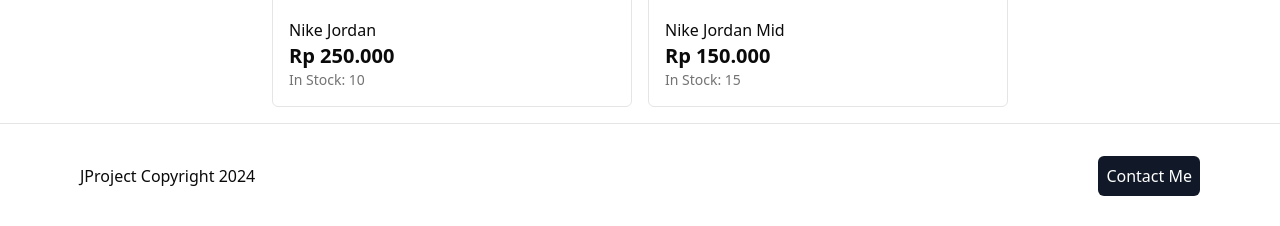
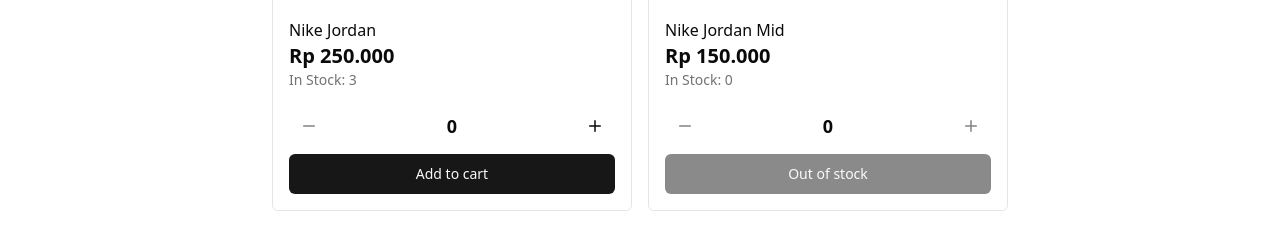
Before and after one commit to jayasaptr/jcomerce, a React (Vite) app: page / in a window 1280 px wide. Shown: the part 726-952 px from the top of the page. Built offline with nearby package versions, Linux system fonts and the light colour scheme.

Commit message:
feat:[MJ] learn state

```diff
--- a/src/App.jsx
+++ b/src/App.jsx
@@ -1,3 +1,5 @@
+/** @format */
+
 import { Box } from "./components/Box";
 import { Footer } from "./components/Footer";
 import { Header } from "./components/Header";
@@ -9,14 +11,14 @@
     image:
       "https://static.nike.com/a/images/c_limit,w_592,f_auto/t_product_v1/1419ed34-7762-420a-9f2a-2e2a65d5aba9/dunk-low-shoes-kKHp1z.png",
     price: 250000,
-    stock: 10,
+    stock: 3,
   },
   {
     name: "Nike Jordan Mid",
     image:
       "https://static.nike.com/a/images/c_limit,w_592,f_auto/t_product_v1/u_126ab356-44d8-4a06-89b4-fcdcc8df0245,c_scale,fl_relative,w_1.0,h_1.0,fl_layer_apply/63193ad7-3dcb-4ef9-a242-77126431b022/air-jordan-1-elevate-low-shoes-XlkVrM.png",
     price: 150000,
-    stock: 15,
+    stock: 0,
   },
 ];
 
@@ -34,17 +36,17 @@
   return (
     <>
       <Header />
-      <main className="min-h-[90vh] max-w-screen-md mx-auto px-4 mt-8">
-        <div className="pb-20 mx-auto text-center flex flex-col items-center max-w-3xl">
-          <h1 className="text-4xl font-bold tracking-tight text-gray-900 sm:text-6xl">
+      <main className='min-h-[90vh] max-w-screen-md mx-auto px-4 mt-8'>
+        <div className='pb-20 mx-auto text-center flex flex-col items-center max-w-3xl'>
+          <h1 className='text-4xl font-bold tracking-tight text-gray-900 sm:text-6xl'>
             Become a trand-setter with us.
           </h1>
-          <p className="mt-6 text-lg max-w-prose text-muted-foreground">
+          <p className='mt-6 text-lg max-w-prose text-muted-foreground'>
             Jproject provides you with the finest clothings and ensures your
             confidence throghout your days
           </p>
         </div>
-        <div className="grid grid-cols-2 gap-4">{product}</div>
+        <div className='grid grid-cols-2 gap-4'>{product}</div>
       </main>
       <Footer />
     </>
--- a/src/components/ProductCard.jsx
+++ b/src/components/ProductCard.jsx
@@ -1,16 +1,73 @@
+/** @format */
+
+import { Button } from "./ui/button";
+import { IoIosAdd, IoIosRemove } from "react-icons/io";
+import { useState } from "react";
+
 export const ProductCard = ({ image, name, price, stock }) => {
+  // let quantity = 0;
+
+  // const [message, setMessage] = useState("add to cart");
+
+  const [quantity, setQuantity] = useState(0);
+
+  const addToCart = () => {
+    setMessage("mantap");
+  };
+
+  const incrementQuantity = () => {
+    if (quantity < stock) {
+      setQuantity(quantity + 1);
+    }
+  };
+
+  const decrementQuantity = () => {
+    if (quantity != 0) {
+      setQuantity(quantity - 1);
+    }
+  };
   return (
-    <div className="p-4 border rounded-md md:max-w-96 flex flex-col gap-4">
-      <div className="aspect-square w-full overflow-hidden">
-        <img className="w-full" src={image} alt="product" />
+    <div className='p-4 border rounded-md md:max-w-96 flex flex-col gap-4'>
+      <div className='aspect-square w-full overflow-hidden'>
+        <img className='w-full' src={image} alt='product' />
       </div>
 
       <div>
-        <p className="text-base">{name}</p>
-        <p className="text-xl font-semibold">
+        <p className='text-base'>{name}</p>
+        <p className='text-xl font-semibold'>
           Rp {price.toLocaleString("id-ID")}
         </p>
-        <p className="text-muted-foreground text-sm">In Stock: {stock}</p>
+        <p className='text-muted-foreground text-sm'>In Stock: {stock}</p>
+      </div>
+      <div className='flex flex-col gap-2'>
+        {/* Button Quantity */}
+        <div className='flex justify-between items-center'>
+          <Button
+            disabled={quantity === 0}
+            onClick={decrementQuantity}
+            size='icon'
+            variant='ghost'>
+            <IoIosRemove
+              className='
+            h-6 w-6'
+            />
+          </Button>
+          <p className='text-lg font-bold'>{quantity}</p>
+          <Button
+            disabled={quantity >= stock}
+            onClick={incrementQuantity}
+            size='icon'
+            variant='ghost'>
+            <IoIosAdd
+              className='h-6 w-6
+            '
+            />
+          </Button>
+        </div>
+        {/* Button add to cart */}
+        <Button disabled={!stock} onClick={addToCart} className='w-full'>
+          {stock > 0 ? "Add to cart" : "Out of stock"}
+        </Button>
       </div>
     </div>
   );
```
Also changed, not shown: 1 other file (tests, documents, lock files or other folders).
